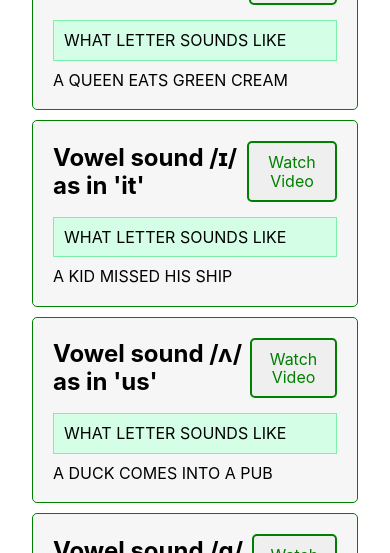
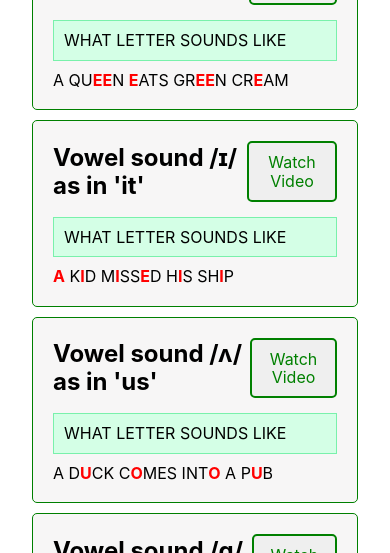
Before and after one commit to ValeriyVinn/phonetic, a React (Vite) app: page / in a window 390 px wide. Shown: the part 253-806 px from the top of the page. Built offline with nearby package versions, Linux system fonts and the light colour scheme.

Commit message:
add: PhonemeHighlighter.module

```diff
--- a/package.json
+++ b/package.json
@@ -11,6 +11,7 @@
     "deploy": "gh-pages -d dist"
   },
   "dependencies": {
+    "prop-types": "^15.8.1",
     "react": "^19.0.0",
     "react-dom": "^19.0.0"
   },
--- a/src/App.jsx
+++ b/src/App.jsx
@@ -7,7 +7,7 @@ function App() {
     <>
       {/* <h1>Phonetic</h1> */}
       <Phonetic />
-    </>
+          </>
   );
 }
 
--- /dev/null
+++ b/src/phonetic/PhonemeHighlighter.jsx
@@ -0,0 +1,40 @@
+// import React from "react";
+import css from "./PhonemeHighlighter.module.css";
+import PropTypes from "prop-types";
+/**
+ * @param {Object} props
+ * @param {string} props.text — текст мнемонічної фрази
+ * @param {string[]} props.phonemes — масив фонем для підсвічування
+ */
+const PhonemeHighlighter = ({ text, phonemes }) => {
+  if (!text || !phonemes) return null;
+
+  // Створюємо regex з усіх фонем
+  const escaped = phonemes.map((p) => p.replace(/[.*+?^${}()|[\]\\]/g, "\\$&")); // екрануємо спецсимволи
+  const regex = new RegExp(`(${escaped.join("|")})`, "gi");
+
+  // Розділяємо текст на частини по фонемах
+  const parts = text.split(regex);
+
+  return (
+    <>
+      {parts.map((part, i) =>
+        phonemes.some((p) => p.toLowerCase() === part.toLowerCase()) ? (
+          <span key={i} className={css.highlight}>
+            {part}
+          </span>
+        ) : (
+          <span key={i}>{part}</span>
+        )
+      )}
+    </>
+  );
+};
+
+export default PhonemeHighlighter;
+
+
+PhonemeHighlighter.propTypes = {
+  text: PropTypes.string.isRequired,
+  phonemes: PropTypes.arrayOf(PropTypes.string).isRequired,
+};
--- /dev/null
+++ b/src/phonetic/PhonemeHighlighter.module.css
@@ -0,0 +1,4 @@
+.highlight {
+    color: red;
+    font-weight: bold;
+  }
--- a/src/phonetic/Phonetic.jsx
+++ b/src/phonetic/Phonetic.jsx
@@ -1,8 +1,9 @@
-import React, { useState, useEffect } from 'react';
+import  { useState, useEffect } from 'react';
 import css from './Phonetic.module.css';
 import videoData from '../data/PhoneticsVideoData.json';
 import Modal from '../modal/Modal';
 import Timer from '../timer/Timer';
+import PhonemeHighlighter from "./PhonemeHighlighter";
 
 const Phonetics = () => {
   const [isModalOpen, setModalOpen] = useState(false);
@@ -37,9 +38,20 @@ const Phonetics = () => {
     setOpenAccordions(updatedAccordions);
   };
 
+  const extractPhonemes = (accordeon) => {
+    if (!Array.isArray(accordeon)) return [];
+    return accordeon
+      .map((item) => {
+        const match = item.match(/^'(.+?)'/);
+        return match ? match[1].toLowerCase() : null;
+      })
+      .filter(Boolean);
+  };
+
+
   return (
     <div>
-      <Timer/>
+      <Timer />
       {videoData.map((video, index) => (
         <div className={css.article} key={video.id}>
           <div className={css.chart}>
@@ -56,7 +68,7 @@ const Phonetics = () => {
           {/* Акордеон */}
           <button
             className={`${css.accordion} ${
-              openAccordions[index] ? 'active' : ''
+              openAccordions[index] ? "active" : ""
             }`}
             onClick={() => toggleAccordion(index)}
           >
@@ -65,9 +77,9 @@ const Phonetics = () => {
           <div
             className={css.panel}
             style={{
-              maxHeight: openAccordions[index] ? '1000px' : '0',
-              overflow: 'hidden',
-              transition: 'max-height 0.3s ease',
+              maxHeight: openAccordions[index] ? "1000px" : "0",
+              overflow: "hidden",
+              transition: "max-height 0.3s ease",
             }}
           >
             {video.accordeon.map((item, i) => (
@@ -75,7 +87,12 @@ const Phonetics = () => {
             ))}
           </div>
 
-          <p className={css.paragraph}> {video.text} </p>
+          <p className={css.paragraph}>
+            <PhonemeHighlighter
+              text={video.text}
+              phonemes={extractPhonemes(video.accordeon)}
+            />
+          </p>
         </div>
       ))}
 
@@ -86,10 +103,10 @@ const Phonetics = () => {
             height="315"
             src={selectedVideo.src}
             style={{
-              border: '1px solid blue',
-              borderRadius: '5px',
-              overflow: 'hidden',
-              padding: '5px',
+              border: "1px solid blue",
+              borderRadius: "5px",
+              overflow: "hidden",
+              padding: "5px",
             }}
             allow="accelerometer; autoplay; clipboard-write; encrypted-media; gyroscope; picture-in-picture"
             allowFullScreen
--- a/src/timer/Timer.jsx
+++ b/src/timer/Timer.jsx
@@ -133,6 +133,7 @@ const Timer = () => {
       )}
     </div>
   );
+
 };
 
 export default Timer;
```
Also changed, not shown: 1 other file (tests, documents, lock files or other folders).
